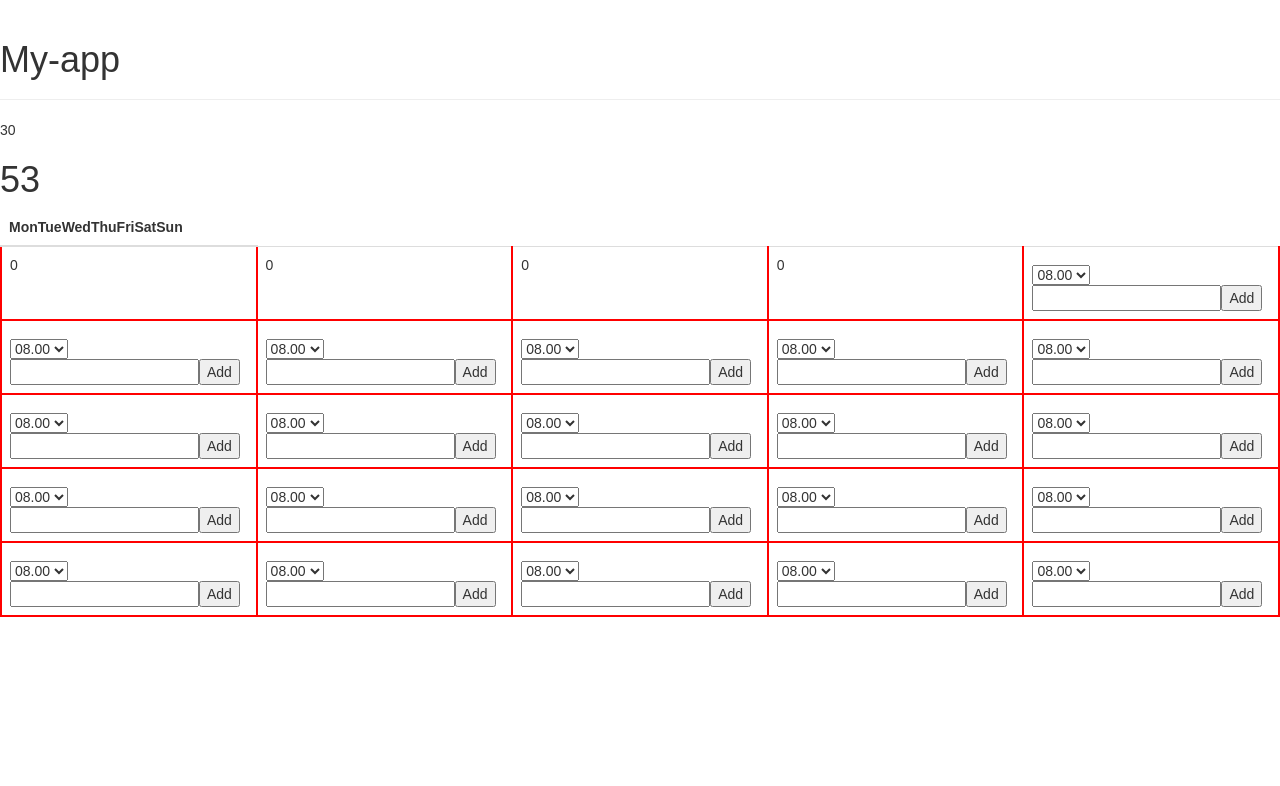
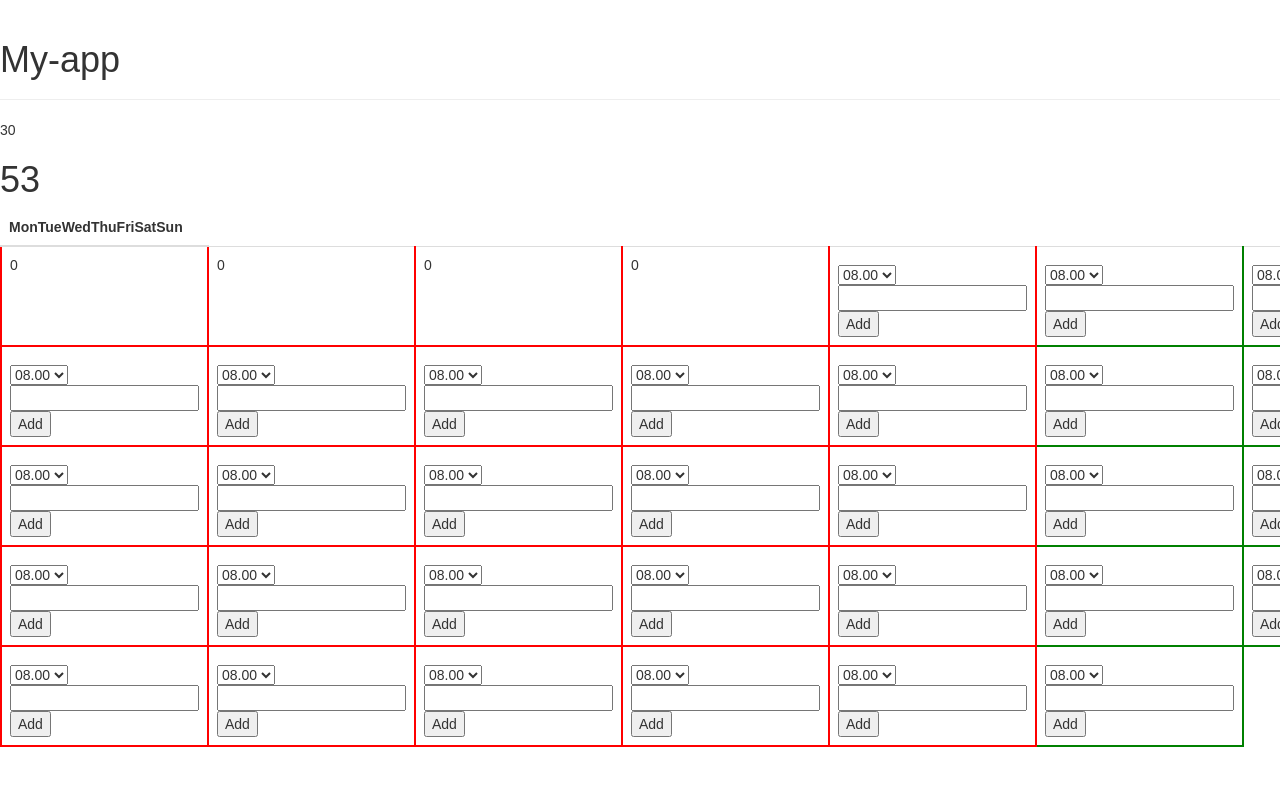
Before and after one commit to j-and/my-app, a React (Create React App) app: page / in a window 1280 px wide. Shown: the top 786 px of the page. Built offline with nearby package versions, Linux system fonts and the light colour scheme.

Commit message:
Draw table correct

```diff
--- a/src/App.css
+++ b/src/App.css
@@ -44,7 +44,7 @@
 }
 
 .weekendDay {
-    display: none;
+  /*  display: none;*/
     border: 2px solid green;
 }
 
--- a/src/ClientNameInput.js
+++ b/src/ClientNameInput.js
@@ -26,7 +26,8 @@ class ClientNameInput extends Component {
     }
 
     handleChange(event) {
-        this.state.names = event.target.value;
+       // this.state.names = event.target.value;
+        this.setState({names: event.target.value});
     }
 
 
@@ -51,7 +52,8 @@ class ClientNameInput extends Component {
     }
 
     handleTimeChange(event) {
-        this.state.times = event.target.value;
+        //this.state.times = event.target.value;
+        this.setState({times: event.target.value});
     }
 
     render() {
--- a/src/MonthTable.js
+++ b/src/MonthTable.js
@@ -18,65 +18,68 @@ class MonthTable extends Component {
             thirdWeekInMonth: [],
             forthWeekInMonth: [],
             fifthWeekInMonth: [],
-            wholeWeekCount: 5//Math.floor(this.props.daysInmonth / 7)
+            daysInmonth: new Date(new Date().getFullYear(), new Date().getMonth() + 1, 0).getDate()
+            // wholeWeekCount: 5//Math.floor(this.props.daysInmonth / 7)
         };
         //this.handleChange = this.handleChange.bind(this);
+        this.fillWeekArray = this.fillWeekArray.bind(this);
 
+    }
+
+    fillWeekArray(arrayName) {
+        arrayName = [];
+        var j;
+        for (j = 0; j < 5; j++) {
+            arrayName.push(<td className="ordinaryDay"><DayList/></td>);
+        }
+        for (j = 5; j < 7; j++) {
+            arrayName.push(<td className="weekendDay"><DayList/></td>);
+        }
+        return arrayName;
     }
 
     render() {
         /*Calendar*/
         var i, j;
-        for (i = 0; i < this.state.wholeWeekCount; i++) {
-            if (i = 1) {
-                for (j = 0; j < this.state.monthStart; j++) {
-                    if (j < 5) {
-                        this.state.firstWeekBeforeMonthStart.push(<td className="ordinaryDay">0</td>);
+        var wholeWeekCount = Math.floor(this.state.daysInmonth / 7);
+        var counter = 0;
+        for (i = 0; i <= wholeWeekCount; i++) {
+            switch (i) {
+                case 0:
+                    for (j = 0; j < this.state.monthStart; j++) {
+                        (j < 5) ? this.state.firstWeekBeforeMonthStart.push(<td className="ordinaryDay">0</td>) :
+                            this.state.firstWeekBeforeMonthStart.push(<td className="weekendDay">0</td>);
                     }
-                    else {
-                        this.state.firstWeekBeforeMonthStart.push(<td className="weekendDay">0</td>);
+                    for (j = this.state.monthStart; j < 7; j++) {
+                        (j < 5) ? this.state.firstWeekBeforeMonthStart.push(<td className="ordinaryDay"><DayList/>
+                        </td>) :
+                            this.state.firstWeekBeforeMonthStart.push(<td className="weekendDay"><DayList/></td>);
+                        counter++;
                     }
-                }
-
-                for (j = this.state.monthStart ; j < 5; j++) {
-                    this.state.firstWeekAfterMonthStart.push(<td className="ordinaryDay"><DayList/></td>);
-                }
-                for (j = 5; j < 7; j++) {
-                    this.state.firstWeekAfterMonthStart.push(<td className="weekendDay"><DayList/></td>);
-                }
-
-            }
-            if (i = 2) {
-                for (j = 0; j < 5; j++) {
-                    this.state.secondWeekInMonth.push(<td className="ordinaryDay"><DayList/></td>);
-                }
-                for (j = 5; j < 7; j++) {
-                    this.state.secondWeekInMonth.push(<td className="weekendDay"><DayList/></td>);
-                }
-            }
-            if (i = 3) {
-                for (j = 0; j < 5; j++) {
-                    this.state.thirdWeekInMonth.push(<td className="ordinaryDay"><DayList/></td>);
-                }
-                for (j = 5; j < 7; j++) {
-                    this.state.thirdWeekInMonth.push(<td className="weekendDay"><DayList/></td>);
-                }
-            }
-            if (i = 4) {
-                for (j = 0; j < 5; j++) {
-                    this.state.forthWeekInMonth.push(<td className="ordinaryDay"><DayList/></td>);
-                }
-                for (j = 5; j < 7; j++) {
-                    this.state.forthWeekInMonth.push(<td className="weekendDay"><DayList/></td>);
-                }
-            }
-            if (i = 5) {
-                for (j = 0; j < 5; j++) {
-                    this.state.fifthWeekInMonth.push(<td className="ordinaryDay"><DayList/></td>);
-                }
-                for (j = 5; j < 7; j++) {
-                    this.state.fifthWeekInMonth.push(<td className="weekendDay"><DayList/></td>);
-                }
+                    break;
+                case 1:
+                    this.state.secondWeekInMonth = this.fillWeekArray('secondWeekInMonth');
+                    counter += 7;
+                    break;
+                case 2:
+                    this.state.thirdWeekInMonth = this.fillWeekArray('thirdWeekInMonth');
+                    counter += 7;
+                    break;
+                case 3:
+                    this.state.forthWeekInMonth = this.fillWeekArray('forthWeekInMonth');
+                    counter += 7;
+                    break;
+                case 4:
+                    for (j = 0; j < this.state.daysInmonth - counter; j++) {
+                        (j < 5) ? this.state.fifthWeekInMonth.push(<td className="ordinaryDay"><DayList/></td>) :
+                            this.state.fifthWeekInMonth.push(<td className="weekendDay"><DayList/></td>);
+                    }
+                    for (j = this.state.daysInmonth; j < 7; j++) {
+                        (j < 5) ? this.state.fifthWeekInMonth.push(<td className="ordinaryDay">0</td>) :
+                            this.state.fifthWeekInMonth.push(<td className="weekendDay">0</td>);
+                        counter++;
+                    }
+                    break;
             }
         }
 
@@ -85,10 +88,11 @@ class MonthTable extends Component {
                 {this.props.daysInMonth}
                 <h1>{(new Date().getMonth())}{(new Date().getDay())}</h1>
                 <Table responsive>
-                    <thead><tr>
-                    <th>{this.state.trHead}</th></tr>
+                    <thead>
+                    <tr>
+                        <th>{this.state.trHead}</th>
+                    </tr>
                     </thead>
-
                     <tbody>
                     <tr>{this.state.firstWeekBeforeMonthStart.map(function (i) {
                         return i;
@@ -118,10 +122,7 @@ class MonthTable extends Component {
                         })}
                     </tr>
                     </tbody>
-
                 </Table>
-
-
             </div>
         );
     }
```
